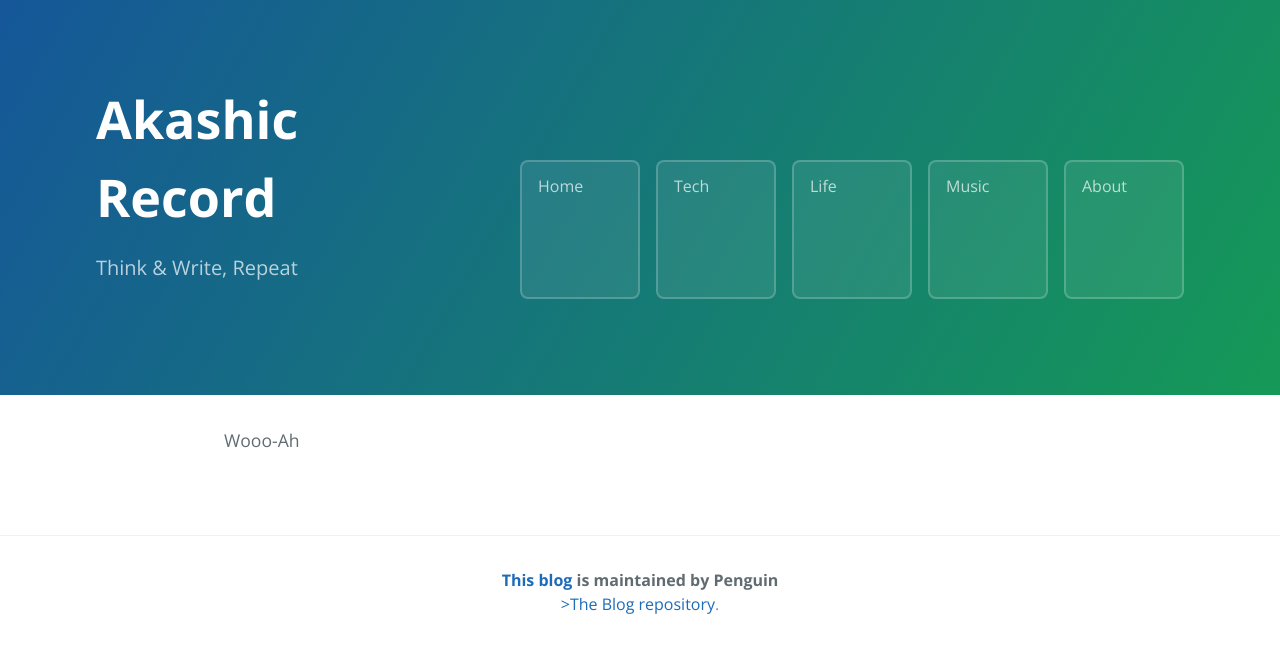
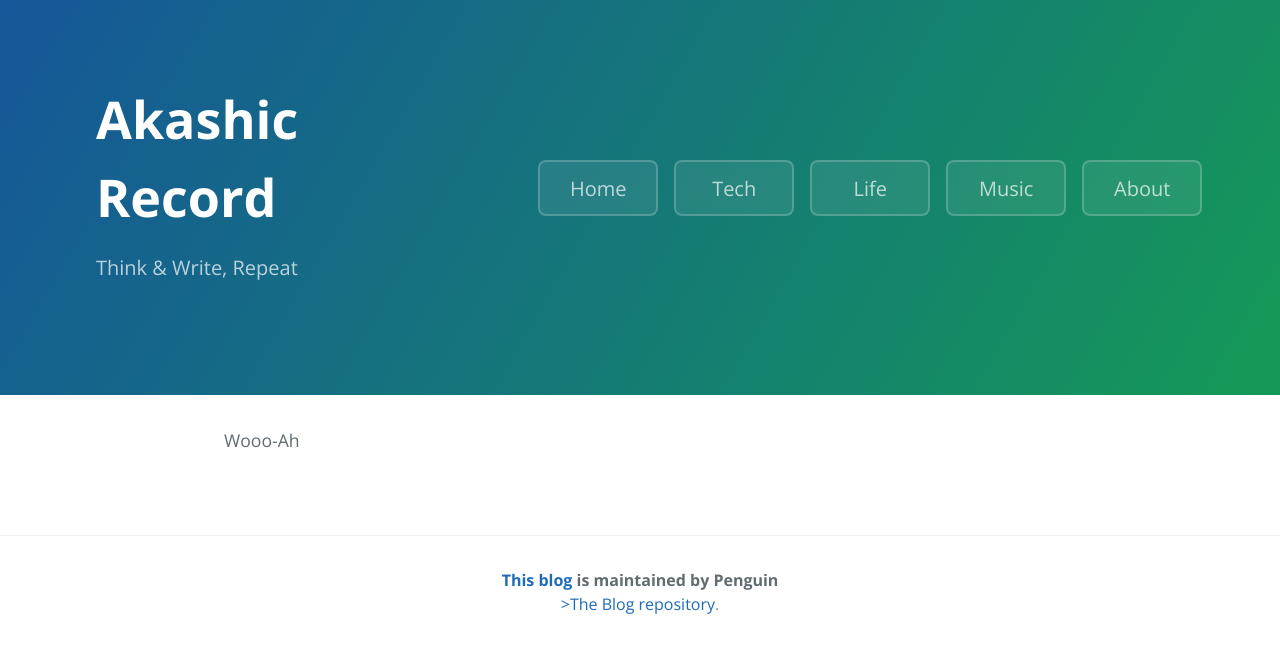
Before and after one commit to sivese/sivese.github.io, a Jekyll site: the page built from index.md, in a window 1280 px wide. Shown: the top 653 px of the page. Built offline with Jekyll 4.4.1, drawn with Linux system fonts in a browser that asks for light colours.

Commit message:
Update akashic.scss

```diff
--- a/_sass/akashic.scss
+++ b/_sass/akashic.scss
@@ -295,7 +295,7 @@ a {
   }
 
   @include medium {
-    padding: 3rem 4rem;
+    padding: 2.5rem 15rem;
   }
 
   @include small {
@@ -306,10 +306,13 @@ a {
 .header-list {
   display: flex;
   margin-top: 5rem;
-  margin-left: 10rem;
+  margin-left: 15rem;
 
   .btn {
     width: 7.5rem;
+    height: 3.5rem;
+    text-align: center;
+    font-size: 1.25rem;
   }
 }
 
```
